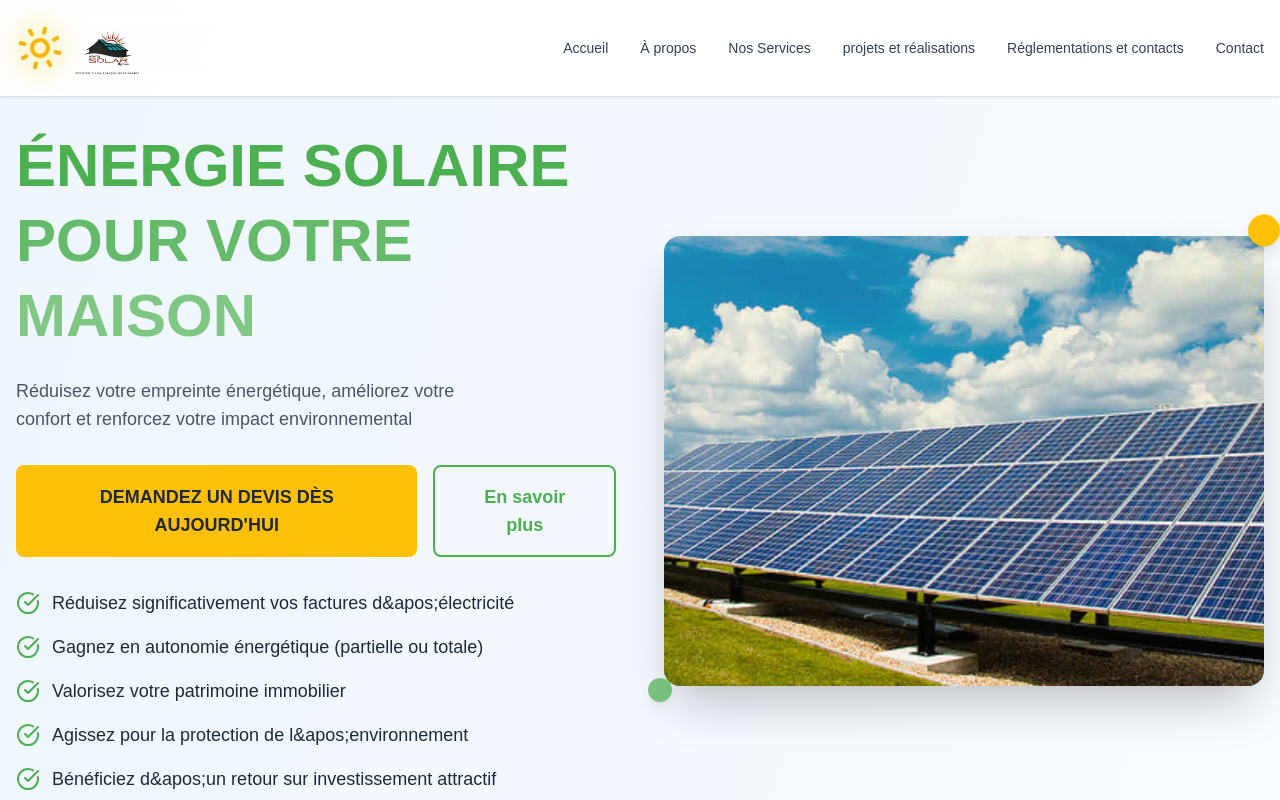
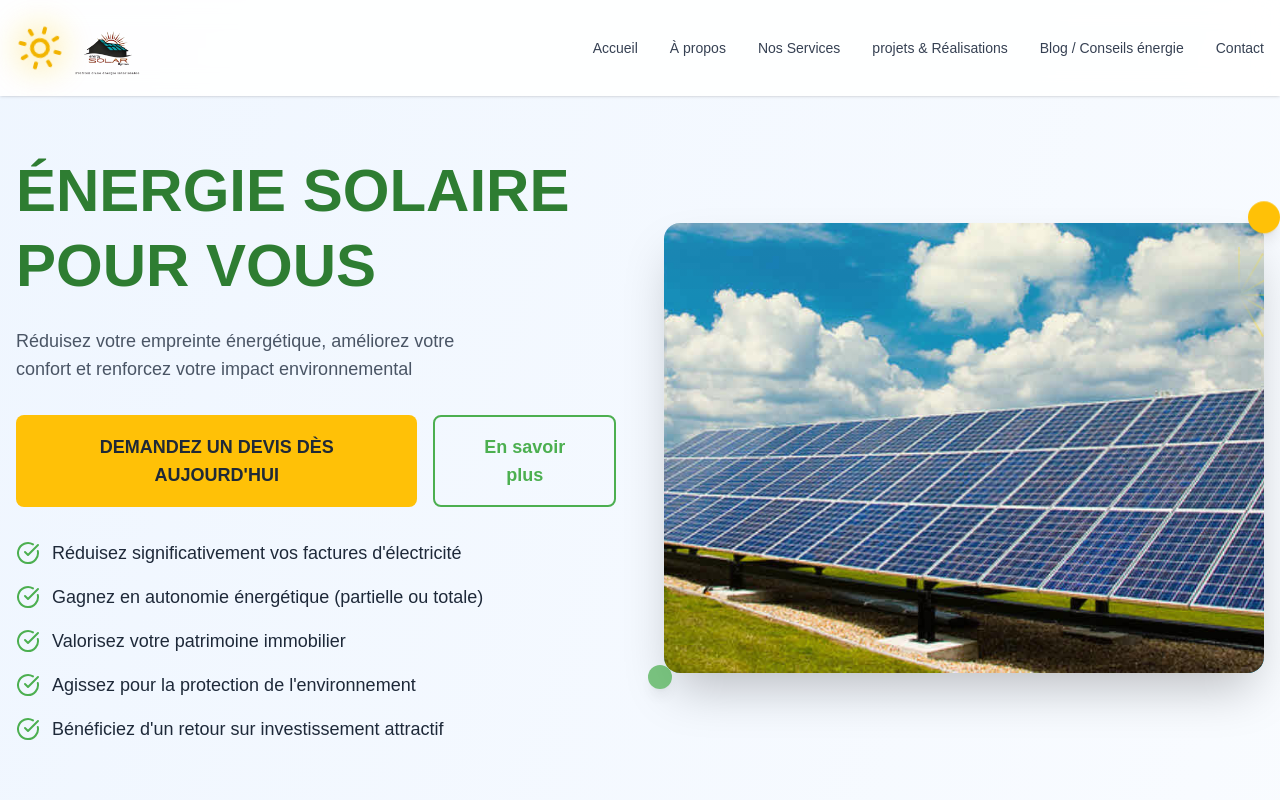
Before and after one commit to logan496/solar-energy, a Next.js app: page / in a window 1280 px wide. Shown: the top 800 px of the page. Built offline with nearby package versions, Linux system fonts and the light colour scheme.

Commit message:
quelques modifications

```diff
--- a/src/app/about/page.tsx
+++ b/src/app/about/page.tsx
@@ -5,6 +5,7 @@ import {NavigationItem} from "@/utilis/types";
 import React, { useState } from "react";
 import {Heart, Lightbulb, Settings, Sun, ChevronDown, ChevronUp} from "lucide-react";
 import { COLORS } from "../COLORS";
+import {Footer} from "@/components/layout/footer";
 
 // Pas d'interface nécessaire pour cette page
 // interface AboutPageProps peut être ajoutée plus tard si nécessaire
@@ -26,9 +27,10 @@ const AboutPage: React.FC = () => {
     const navigationItems: NavigationItem[] = [
         { label: 'Accueil', href: '/' },
         { label: 'À propos', href: '/about' },
-        { label: 'Services', href: '/services' },
-        { label: 'Contact', href: '/contact' },
-        { label: 'Projets & réalisations', href: '/projets' },
+        { label: 'Nos Services', href: '/services' },
+        { label: 'projets & Réalisations', href: '/projets' },
+        { label: 'Blog / Conseils énergie', href: '/tips' },
+        { label: 'Contact', href: '/contact' }
     ];
 
     return (
@@ -233,19 +235,19 @@ const AboutPage: React.FC = () => {
                         <h2 className="text-3xl font-bold text-center mb-8">Nos Réalisations</h2>
                         <div className="grid md:grid-cols-4 gap-8 text-center">
                             <div>
-                                <div className="text-4xl font-black mb-2">500+</div>
+                                <div className="text-4xl font-black mb-2">253+</div>
                                 <div className="text-lg opacity-90">Installations</div>
                             </div>
                             <div>
-                                <div className="text-4xl font-black mb-2">50MW</div>
-                                <div className="text-lg opacity-90">Capacité Installée</div>
+                                <div className="text-4xl font-black mb-2">53</div>
+                                <div className="text-lg opacity-90">Employés formés</div>
                             </div>
                             <div>
-                                <div className="text-4xl font-black mb-2">95%</div>
+                                <div className="text-4xl font-black mb-2">93.8%</div>
                                 <div className="text-lg opacity-90">Satisfaction Client</div>
                             </div>
                             <div>
-                                <div className="text-4xl font-black mb-2">10+</div>
+                                <div className="text-4xl font-black mb-2">5+</div>
                                 <div className="text-lg opacity-90">Années d&apos;Expérience</div>
                             </div>
                         </div>
@@ -276,6 +278,7 @@ const AboutPage: React.FC = () => {
                     </div>
                 </div>
             </main>
+            <Footer/>
 
             <style jsx>{`
                 .animate-in {
--- a/src/app/page.tsx
+++ b/src/app/page.tsx
@@ -3,6 +3,8 @@
 import React, { useState, useEffect, ReactNode } from 'react';
 import { CheckCircle, Facebook, Linkedin, Menu, Sun, Twitter, X } from 'lucide-react';
 import Image from 'next/image';
+import {COLOR_VARIANTS} from "@/utilis/colors";
+import {Footer} from "@/components/layout/footer";
 
 // Types pour NavigationItem
 interface NavigationItem {
@@ -128,8 +130,13 @@ const SolarLandingPage: React.FC = () => {
         (entries) => {
           entries.forEach((entry) => {
             if (entry.isIntersecting) {
+              // Élément visible - déclencher l'animation
               entry.target.classList.add('opacity-100', 'translate-y-0', 'translate-x-0');
               entry.target.classList.remove('opacity-0', 'translate-y-12', '-translate-x-12', 'translate-x-12');
+            } else {
+              // Élément non visible - remettre à l'état initial pour permettre la réanimation
+              entry.target.classList.remove('opacity-100', 'translate-y-0', 'translate-x-0');
+              entry.target.classList.add('opacity-0', 'translate-y-12', '-translate-x-12', 'translate-x-12');
             }
           });
         },
@@ -146,20 +153,20 @@ const SolarLandingPage: React.FC = () => {
   }, []);
 
   const navigationItems: NavigationItem[] = [
-    { label: 'Accueil', href: '#' },
+    { label: 'Accueil', href: '/' },
     { label: 'À propos', href: '/about' },
     { label: 'Nos Services', href: '/services' },
-    { label: 'projets et réalisations', href: '/projets' },
-    { label: 'Réglementations et contacts', href: '#regulations' },
+    { label: 'projets & Réalisations', href: '/projets' },
+    { label: 'Blog / Conseils énergie', href: '/tips' },
     { label: 'Contact', href: '/contact' }
   ];
 
   const benefits: string[] = [
-    'Réduisez significativement vos factures d&apos;électricité',
+    "Réduisez significativement vos factures d'électricité",
     'Gagnez en autonomie énergétique (partielle ou totale)',
     'Valorisez votre patrimoine immobilier',
-    'Agissez pour la protection de l&apos;environnement',
-    'Bénéficiez d&apos;un retour sur investissement attractif'
+    "Agissez pour la protection de l'environnement",
+    "Bénéficiez d'un retour sur investissement attractif"
   ];
 
   return (
@@ -238,12 +245,10 @@ const SolarLandingPage: React.FC = () => {
               {/* Left Content */}
               <div className="space-y-8">
                 <div>
-                  <h1 className="text-4xl lg:text-6xl font-bold leading-tight mb-6" style={{ color: COLORS.vertEnergie }}>
+                  <h1 className="text-4xl lg:text-6xl font-bold leading-tight mb-6" style={{ color: COLOR_VARIANTS.vertEnergie["800"] }}>
                     ÉNERGIE SOLAIRE
                     <br />
-                    <span style={{ color: '#66BB6A' }}>POUR VOTRE</span>
-                    <br />
-                    <span style={{ color: '#81C784' }}>MAISON</span>
+                    <span style={{ color: COLOR_VARIANTS.vertEnergie["800"] }}>POUR VOUS</span>
                   </h1>
 
                   <p className="text-lg text-gray-600 mb-8 max-w-md">
@@ -404,7 +409,7 @@ const SolarLandingPage: React.FC = () => {
                       <div className="aspect-video bg-gradient-to-br from-green-400 to-green-600 flex items-center justify-center">
                         <div className="text-center text-white p-8">
                           <h4 className="text-2xl font-bold mb-4">Équipe Experte</h4>
-                          <p className="text-lg">Techniciens certifiés IRVE et ingénieurs spécialisés</p>
+                          <p className="text-lg">Techniciens qualifiés et ingénieurs spécialisés</p>
                         </div>
                       </div>
                     </div>
@@ -413,12 +418,12 @@ const SolarLandingPage: React.FC = () => {
                     <h3 className="text-3xl font-bold text-green-700">Expertise Reconnue</h3>
                     <p className="text-gray-700 text-lg leading-relaxed">
                       Notre équipe est composée de techniciens expérimentés et d&apos;ingénieurs spécialisés dans les énergies renouvelables.
-                      Certifiés IRVE pour l&apos;installation de bornes de recharge électrique, nous garantissons des services professionnels et fiables.
+                      Qualifiés pour l&apos;installation de bornes de recharge électrique, nous garantissons des services professionnels et fiables.
                     </p>
                     <div className="space-y-3">
                       <div className="flex items-center space-x-3">
                         <CheckCircle className="w-6 h-6 text-green-600" />
-                        <span className="text-gray-800 font-medium">Techniciens certifiés IRVE</span>
+                        <span className="text-gray-800 font-medium">Techniciens Qualifiés</span>
                       </div>
                       <div className="flex items-center space-x-3">
                         <CheckCircle className="w-6 h-6 text-green-600" />
@@ -606,33 +611,7 @@ const SolarLandingPage: React.FC = () => {
         </main>
 
         {/* Footer */}
-        <footer className="bg-gray-50 border-t border-gray-200 py-8">
-          <div className="container mx-auto px-4">
-            <div className="grid md:grid-cols-3 gap-8 items-center">
-              <div className="text-center md:text-left">
-                <p className="text-gray-600 text-sm">Solar Energy Options</p>
-                <p className="text-gray-600 text-sm">Solutions énergétiques durables</p>
-              </div>
-
-              <div className="text-center">
-                <p className="text-gray-600 text-sm">Téléphone: +237 XX XX XX XX</p>
-                <p className="text-gray-600 text-sm">Email: contact@solar-energy.cm</p>
-              </div>
-
-              <div className="flex justify-center md:justify-end space-x-4">
-                <a href="#" className="p-2 text-gray-600 hover:text-blue-600 transition-colors duration-300 hover:scale-110 transform">
-                  <Facebook className="w-5 h-5" />
-                </a>
-                <a href="#" className="p-2 text-gray-600 hover:text-blue-400 transition-colors duration-300 hover:scale-110 transform">
-                  <Twitter className="w-5 h-5" />
-                </a>
-                <a href="#" className="p-2 text-gray-600 hover:text-blue-700 transition-colors duration-300 hover:scale-110 transform">
-                  <Linkedin className="w-5 h-5" />
-                </a>
-              </div>
-            </div>
-          </div>
-        </footer>
+        <Footer />
       </div>
   );
 };
--- a/src/app/projets/page.tsx
+++ b/src/app/projets/page.tsx
@@ -5,6 +5,7 @@ import { NavBar } from "@/components/layout/NavBar";
 import React from "react";
 import { COLORS } from "../COLORS";
 import {BarChart3, Lightbulb, Sun} from "lucide-react";
+import {Footer} from "@/components/layout/footer";
 
 interface ProjectCardProps {
     image: string;
@@ -60,11 +61,12 @@ const ProjectCard: React.FC<ProjectCardProps> = ({ title, description, category
 
 export default function ProjectsRealizationsPage() {
     const navigationItems: NavigationItem[] = [
-        { label: "Accueil", href: "/" },
-        { label: "À propos", href: "/about" },
-        { label: "Services", href: "/services" },
-        { label: "Contact", href: "/contact" },
-        { label: "Projets", href: "/projets" },
+        { label: 'Accueil', href: '/' },
+        { label: 'À propos', href: '/about' },
+        { label: 'Nos Services', href: '/services' },
+        { label: 'projets & Réalisations', href: '/projets' },
+        { label: 'Blog / Conseils énergie', href: '/tips' },
+        { label: 'Contact', href: '/contact' }
     ];
 
     const projects = [
@@ -143,15 +145,15 @@ export default function ProjectsRealizationsPage() {
                         <h2 className="text-3xl font-bold text-center mb-8">Nos Chiffres Clés</h2>
                         <div className="grid md:grid-cols-4 gap-8 text-center">
                             <div className="space-y-2">
-                                <div className="text-4xl font-black">50+</div>
+                                <div className="text-4xl font-black">253+</div>
                                 <div className="text-lg opacity-90">Projets Réalisés</div>
                             </div>
                             <div className="space-y-2">
-                                <div className="text-4xl font-black">15MW</div>
-                                <div className="text-lg opacity-90">Capacité Totale Installée</div>
+                                <div className="text-4xl font-black">53</div>
+                                <div className="text-lg opacity-90">Employés formés</div>
                             </div>
                             <div className="space-y-2">
-                                <div className="text-4xl font-black">98%</div>
+                                <div className="text-4xl font-black">93.8%</div>
                                 <div className="text-lg opacity-90">Satisfaction Client</div>
                             </div>
                             <div className="space-y-2">
@@ -216,7 +218,9 @@ export default function ProjectsRealizationsPage() {
                         </div>
                     </div>
                 </div>
+
             </div>
+            <Footer/>
 
             <style jsx>{`
                 @keyframes fadeIn {
--- a/src/app/services/page.tsx
+++ b/src/app/services/page.tsx
@@ -113,11 +113,12 @@ export default function ServicesPage() {
     };
 
     const navigationItems: NavigationItem[] = [
-        { label: "Accueil", href: "/" },
-        { label: "À propos", href: "/about" },
-        { label: "Services", href: "/services" },
-        { label: "Contact", href: "/contact" },
-        { label: "Projets", href: "/projets" }
+        { label: 'Accueil', href: '/' },
+        { label: 'À propos', href: '/about' },
+        { label: 'Nos Services', href: '/services' },
+        { label: 'projets & Réalisations', href: '/projets' },
+        { label: 'Blog / Conseils énergie', href: '/tips' },
+        { label: 'Contact', href: '/contact' }
     ];
 
     const services = [
--- a/src/app/tips/page.tsx
+++ b/src/app/tips/page.tsx
@@ -1,7 +1,9 @@
 "use client"
 
-import React, { useState } from "react";
+import React, {useEffect, useState} from "react";
 import { Phone, Mail, MapPin, Menu, X, Search, Sun, Wind, Home, Zap } from "lucide-react";
+import Image from "next/image";
+import {Footer} from "@/components/layout/footer";
 
 // Couleurs définies
 const COLORS = {
@@ -34,19 +36,53 @@ interface NavBarProps {
 // Composant NavBar
 const NavBar: React.FC<NavBarProps> = ({
                                            navigationItems,
-                                           logo = "SOLAR"
                                        }) => {
     const [isMenuOpen, setIsMenuOpen] = useState(false);
+
+    useEffect(() => {
+        const style = document.createElement('style');
+        style.textContent = `
+      @keyframes spin-slow {
+        from {
+          transform: rotate(0deg);
+        }
+        to {
+          transform: rotate(360deg);
+        }
+      }
+      .animate-spin-slow {
+        animation: spin-slow 8s linear infinite;
+      }
+    `;
+        document.head.appendChild(style);
+
+        return () => {
+            document.head.removeChild(style);
+        };
+    }, []);
 
     return (
         <div className="w-full bg-white shadow-sm border-b">
             <div className="container mx-auto px-4 py-4">
                 <div className="flex justify-between items-center">
                     <div className="flex items-center space-x-2">
-                        <div className="w-8 h-8 bg-yellow-400 rounded flex items-center justify-center">
-                            <span className="text-white font-bold text-lg">#</span>
+                        <div className="flex items-center space-x-2">
+                            <div className="relative">
+                                <Sun className="w-12 h-12 text-yellow-500 animate-spin-slow" />
+                                <div className="absolute inset-0 bg-yellow-400 rounded-full blur-lg opacity-20" style={{
+                                    animation: 'pulse 2s ease-in-out infinite'
+                                }}></div>
+                            </div>
+                            <div className="flex flex-col items-center">
+                                <Image
+                                    src="/images/logo-solar.png"
+                                    alt="Logo Solar Energy Options"
+                                    width={72}
+                                    height={64}
+                                    className="h-16 w-18"
+                                />
+                            </div>
                         </div>
-                        <span className="text-2xl font-bold" style={{color: COLORS.vertEnergie}}>{logo}</span>
                     </div>
 
                     <nav className="hidden lg:flex space-x-8">
@@ -144,10 +180,12 @@ const FilterButton: React.FC<FilterButtonProps> = ({ label, isActive, onClick })
 // Composant principal
 export default function EnergyTipsPage() {
     const navigationItems: NavigationItem[] = [
-        { label: "Home", href: "/" },
-        { label: "About", href: "/about" },
-        { label: "Blog", href: "/" },
-        { label: "Contact", href: "/contact" }
+        { label: 'Accueil', href: '/' },
+        { label: 'À propos', href: '/about' },
+        { label: 'Nos Services', href: '/services' },
+        { label: 'projets & Réalisations', href: '/projets' },
+        { label: 'Blog / Conseils énergie', href: '/tips' },
+        { label: 'Contact', href: '/contact' }
     ];
 
     const [activeFilter, setActiveFilter] = useState("All");
@@ -192,6 +230,7 @@ export default function EnergyTipsPage() {
     const filteredTips = activeFilter === "All"
         ? tips
         : tips.filter(tip => tip.category === activeFilter);
+
 
     return (
         <div className="min-h-screen bg-gray-50">
@@ -258,6 +297,7 @@ export default function EnergyTipsPage() {
                     </div>
                 </div>
             </div>
+            <Footer />
 
             <style jsx>{`
         @keyframes fadeIn {
--- a/src/components/layout/NavBar.tsx
+++ b/src/components/layout/NavBar.tsx
@@ -2,7 +2,7 @@
 
 import React, { useState } from "react";
 import { Phone, Mail, MapPin, Menu, X } from "lucide-react";
-import {COLORS} from "@/utilis/colors";
+import {COLOR_VARIANTS, COLORS} from "@/utilis/colors";
 import {NavigationItem} from "@/utilis/types";
 
 
@@ -19,7 +19,7 @@ export const NavBar: React.FC<NavBarProps> = ({
     const [isMenuOpen, setIsMenuOpen] = useState(false);
 
     return (
-        <div className="fixed top-0 w-full z-50" style={{backgroundColor: COLORS.vertEnergie}}>
+        <div className="fixed top-0 w-full z-50" style={{backgroundColor: COLOR_VARIANTS.vertEnergie["800"]}}>
             <div className="container mx-auto px-4 py-4">
                 <div className="flex justify-between items-center">
                     <span className="text-3xl font-black text-white">{logo}</span>
--- /dev/null
+++ b/src/components/layout/footer.tsx
@@ -0,0 +1,37 @@
+import { Facebook, Linkedin } from "lucide-react";
+import React from "react";
+import {TikTok_Sans} from "next/dist/compiled/@next/font/dist/google";
+
+export const Footer = () => {
+    return ( // ← Il manquait le "return" ici
+        <footer className="bg-gray-50 border-t border-gray-200 py-8">
+            <div className="container mx-auto px-4">
+                <div className="grid md:grid-cols-3 gap-8 items-center">
+                    <div className="text-center md:text-left">
+                        <p className="text-gray-600 text-sm">Solar Energy Options</p>
+                        <p className="text-gray-600 text-sm">Solutions énergétiques durables</p>
+                    </div>
+
+                    <div className="text-center">
+                        <p className="text-gray-600 text-sm">Téléphone: + 237 683 16 61 22</p>
+                        <p className="text-gray-600 text-sm">Email: infos@solarenergyoption.com</p>
+                    </div>
+
+                    <div className="flex justify-center md:justify-end space-x-4">
+                        <a href="https://www.facebook.com/share/1DuYCTkcoi/?mibextid=wwXIfr" className="p-2 text-gray-600 hover:text-blue-600 transition-colors duration-300 hover:scale-110 transform">
+                            <Facebook className="w-5 h-5" />
+                        </a>
+
+                        <a href="https://www.tiktok.com/@solar_energy_option?_t=ZM-8zFxnUlDMoy&_r=1" className="p-2 text-gray-600 hover:text-blue-400 transition-colors duration-300 hover:scale-110 transform">
+                            <svg className="w-5 h-5" xmlns="http://www.w3.org/2000/svg" viewBox="0 0 640 640"><path d="M544.5 273.9C500.5 274 457.5 260.3 421.7 234.7L421.7 413.4C421.7 446.5 411.6 478.8 392.7 506C373.8 533.2 347.1 554 316.1 565.6C285.1 577.2 251.3 579.1 219.2 570.9C187.1 562.7 158.3 545 136.5 520.1C114.7 495.2 101.2 464.1 97.5 431.2C93.8 398.3 100.4 365.1 116.1 336C131.8 306.9 156.1 283.3 185.7 268.3C215.3 253.3 248.6 247.8 281.4 252.3L281.4 342.2C266.4 337.5 250.3 337.6 235.4 342.6C220.5 347.6 207.5 357.2 198.4 369.9C189.3 382.6 184.4 398 184.5 413.8C184.6 429.6 189.7 444.8 199 457.5C208.3 470.2 221.4 479.6 236.4 484.4C251.4 489.2 267.5 489.2 282.4 484.3C297.3 479.4 310.4 469.9 319.6 457.2C328.8 444.5 333.8 429.1 333.8 413.4L333.8 64L421.8 64C421.7 71.4 422.4 78.9 423.7 86.2C426.8 102.5 433.1 118.1 442.4 131.9C451.7 145.7 463.7 157.5 477.6 166.5C497.5 179.6 520.8 186.6 544.6 186.6L544.6 274z"/></svg>
+                        </a>
+
+                        <a href=" https://www.linkedin.com/company/energy-solar-option/" className="p-2 text-gray-600 hover:text-blue-700 transition-colors duration-300 hover:scale-110 transform">
+                            <Linkedin className="w-5 h-5" />
+                        </a>
+                    </div>
+                </div>
+            </div>
+        </footer>
+    );
+};
```
Also changed, not shown: src/app/contact/page.tsx (+24 -4 lines).
